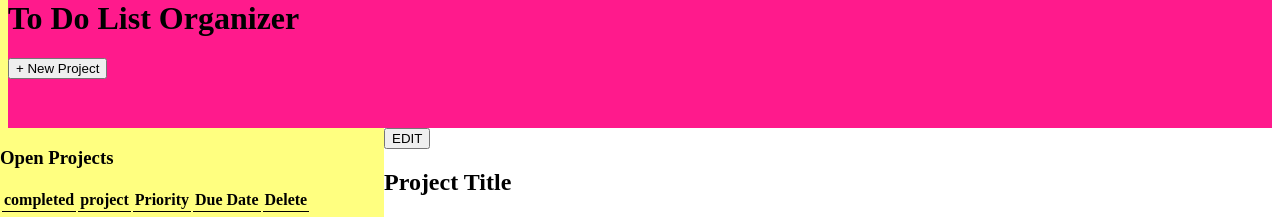
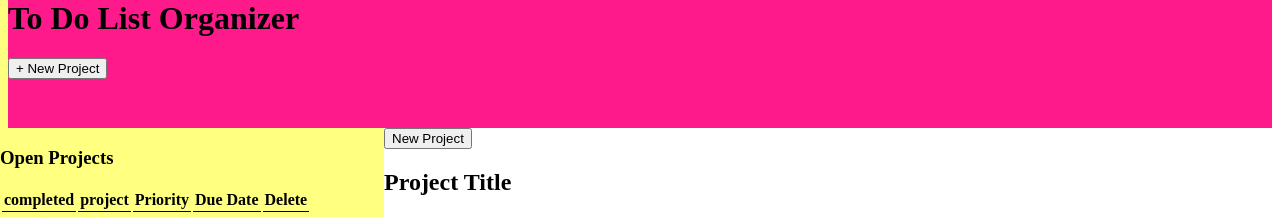
Before and after one commit to a6macleod/js_todo, a plain HTML site: page index.html in a window 1280 px wide. Shown: the top 217 px of the page. Drawn offline with Linux system fonts and the light colour scheme.

Commit message:
changed title of createNewProject

```diff
--- a/index.html
+++ b/index.html
@@ -31,7 +31,7 @@
 
 		<div id="current-project">
 
-			<button class="edit-project">EDIT</button>
+			<button class="edit-project">New Project</button>
 
 			<form id="new-project-form">
 <!--
```
